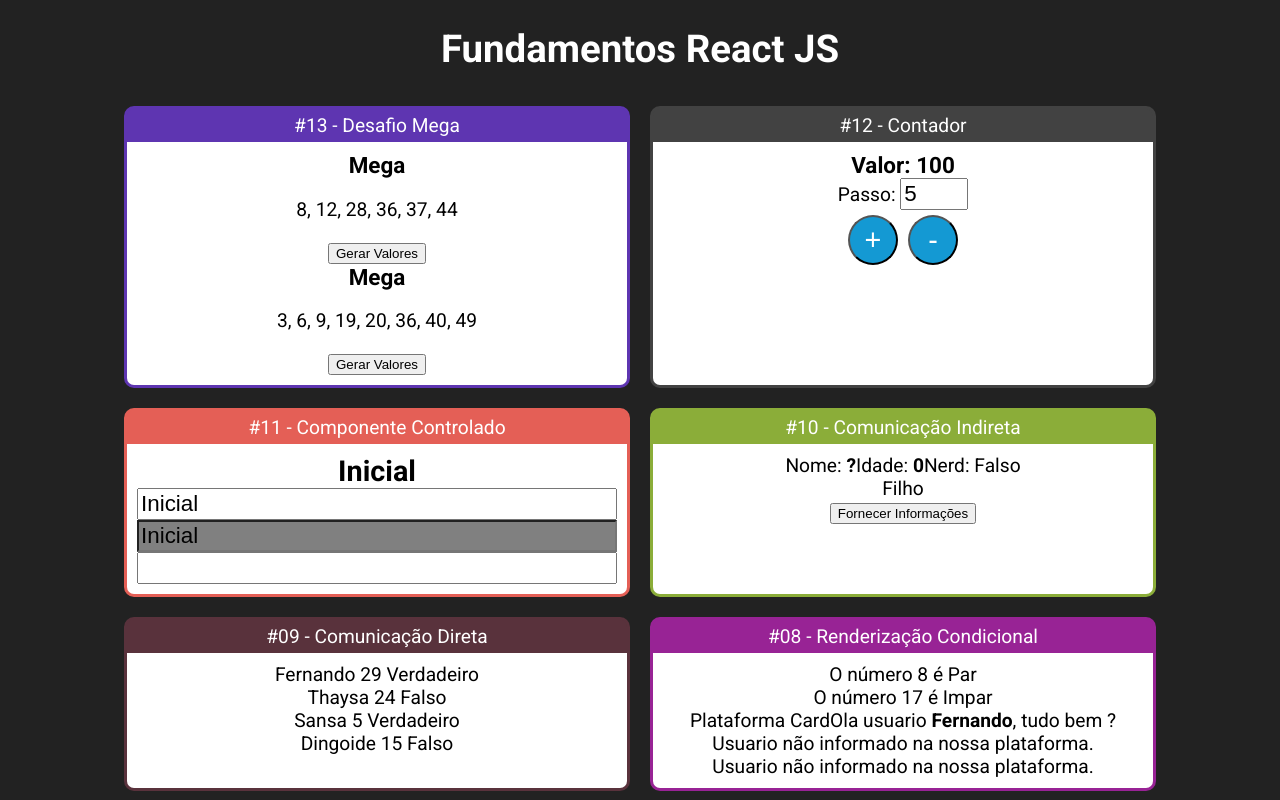
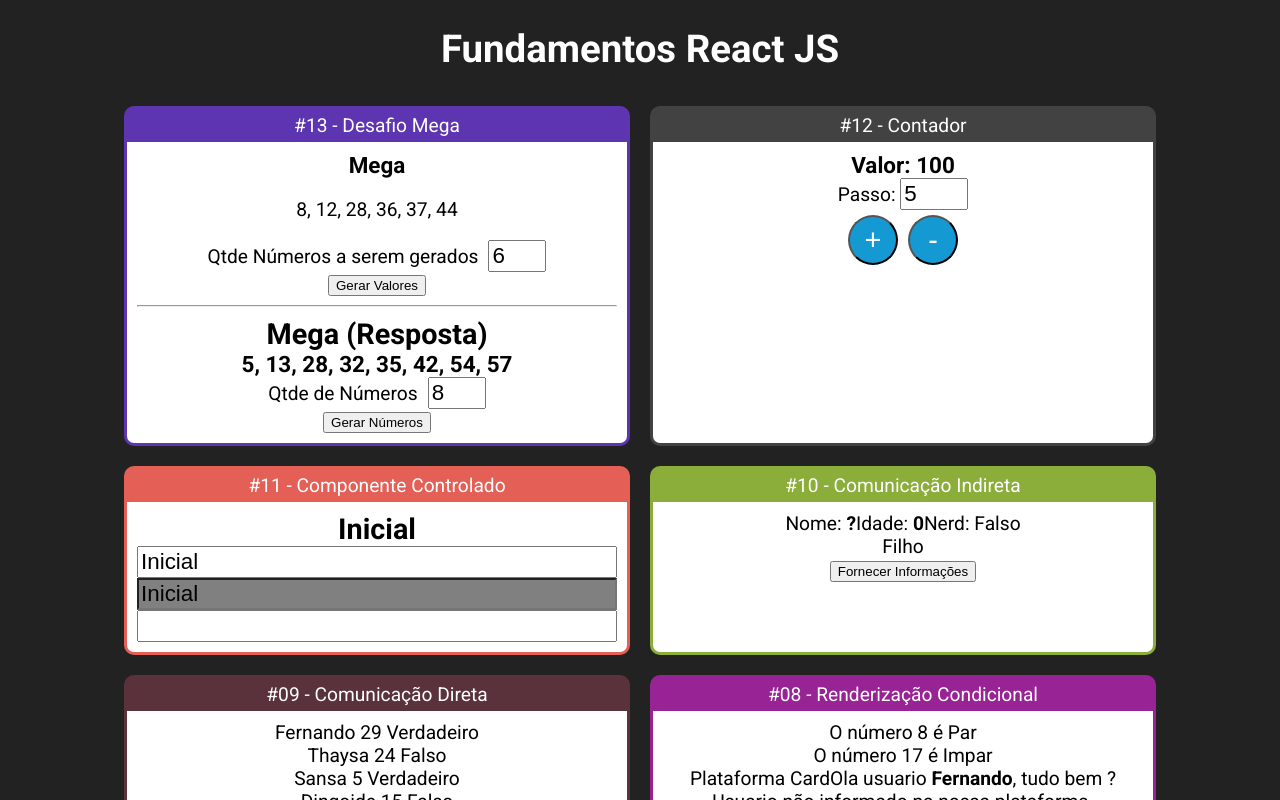
Before and after one commit to fermendes91/react-fundamentos, a React (Create React App) app in the folder fundamentos-react/: page / in a window 1280 px wide. Shown: the top 800 px of the page. Built offline with nearby package versions, Linux system fonts and the light colour scheme.

Commit message:
Resposta do Desafio da Mega feito pelo instrutor e correçoes no desafio realizado por mim

```diff
--- a/fundamentos-react/src/App.jsx
+++ b/fundamentos-react/src/App.jsx
@@ -1,5 +1,6 @@
 import React from 'react'
 
+import MegaResposta from './components/mega/MegaResposta'
 import Mega from './components/mega/Mega'
 import Contador from './components/contador/Contador'
 import Input from './components/formulario/Input'
@@ -28,7 +29,10 @@ const App = _ =>
 
             <Card titulo="#13 - Desafio Mega" color="#5e35b1">
                 <Mega />
-                <Mega numerosSorteados={8} />
+                <hr/>
+
+                <MegaResposta qtde={8} />
+
             </Card>
 
             <Card titulo="#12 - Contador" color="#424242">
--- a/fundamentos-react/src/components/formulario/Input.jsx
+++ b/fundamentos-react/src/components/formulario/Input.jsx
@@ -7,7 +7,6 @@ const Input = () => {
     const [valor, setValor] = useState('Inicial')
 
     function quandoMudar(e) {
-        console.log(e.target.value)
         setValor(e.target.value)
     }
 
--- /dev/null
+++ b/fundamentos-react/src/components/mega/Mega.css
@@ -0,0 +1,10 @@
+.Mega input {
+    font-size: 1.4rem;
+    width: 50px;
+
+}
+
+.Mega label {
+    margin-right: 10px;
+
+}
--- a/fundamentos-react/src/components/mega/Mega.jsx
+++ b/fundamentos-react/src/components/mega/Mega.jsx
@@ -4,16 +4,29 @@ import surpresinhaMega from './surpresinhaMega'
 
 const Mega = (props) => {
 
-    const [numeros, setNumeros] = useState(surpresinhaMega(props.numerosSorteados))
+    const [qtde, setQtde] = useState(props.qtdeNumeros || 6)
+    const [numeros, setNumeros] = useState(surpresinhaMega(qtde))
 
     const generateSurpresinha = _ => {
-        setNumeros(surpresinhaMega(props.numerosSorteados))
+        setNumeros(surpresinhaMega(qtde))
     }
 
     return (
-        <div>
+        <div className="Mega">
             <h3>Mega</h3>
-            <p>{numeros.map( (num,i) => numeros.length != i+1 ? num + ', ' : num)}</p>
+            {numeros.length
+                ? <p>{numeros.map( (num,i) => numeros.length !== i+1 ? num + ', ' : num)}</p>
+                : <p>O número minimo para geração é de 6</p>}
+            <div>
+                <label>Qtde Números a serem gerados</label>
+                <input type="number" value={qtde} onChange={e=> {
+                    if (+e.target.value > 60) {
+                        e.target.value = 60
+                    }
+                    setQtde(+e.target.value)
+                    setNumeros(surpresinhaMega(+e.target.value))
+                }} />
+            </div>
             <button onClick={generateSurpresinha}>Gerar Valores</button>
         </div>
     );
--- /dev/null
+++ b/fundamentos-react/src/components/mega/MegaResposta.jsx
@@ -0,0 +1,45 @@
+import React, { useState } from 'react';
+
+import "./Mega.css"
+
+const MegaResposta = props => {
+
+    const gerarNumeros = (qtde) => {
+        return Array(qtde).fill(0).reduce((nums) => {
+            const novoNumero = gerarNumerosNaoContido(1, 60, nums)
+            return [...nums, novoNumero]
+        }, []).sort((n1, n2) => n1 - n2)
+    }
+
+    const gerarNumerosNaoContido = (min, max, array) => {
+        const aleatorio = parseInt(Math.random() * (max + 1 - min)) + min
+        return array.includes(aleatorio) ? gerarNumerosNaoContido(min, max, array) : aleatorio
+    }
+
+    const [qtde, setQtde] = useState(props.qtde || 6)
+    const numerosIniciais = gerarNumeros(qtde)
+    const [numeros, setNumeros] = useState(numerosIniciais);
+
+    return (
+        <div className="Mega">
+            <h2>Mega (Resposta)</h2>
+            <h3>{numeros.join(', ')}</h3>
+            <div>
+                <label>Qtde de Números</label>
+                <input
+                    type="number"
+                    min="6"
+                    max="15"
+                    value={qtde}
+                    onChange={e => {
+                       setQtde(+e.target.value)
+                       setNumeros(gerarNumeros(+e.target.value))
+                    }}
+                />
+            </div>
+            <button onClick={_ => setNumeros(gerarNumeros(qtde))}>Gerar Números</button>
+        </div>
+    );
+}
+
+export default MegaResposta;
--- a/fundamentos-react/src/components/mega/surpresinhaMega.js
+++ b/fundamentos-react/src/components/mega/surpresinhaMega.js
@@ -1,22 +1,22 @@
 
 const surpresinhaMega = (qtde = 6) => {
 
+
     if (qtde < 6) {
-        console.log('O número minimo para a surpresinha são 6')
-        return;
+        return [];
     }
 
     let arr = Array.apply(null, Array(qtde))
 
     arr = arr.map((_, i, arrMap) => {
-        let value = randomValue()
+        let aleatorio = randomValue()
 
-        while (arr.find(item => item === value)) {
-            value = randomValue()
+        while (arr.find(vlrArray => vlrArray === aleatorio)) {
+            aleatorio = randomValue()
         }
-        arrMap[i] = value
+        arrMap[i] = aleatorio
 
-        return value;
+        return aleatorio;
 
     })
 
```
Also changed, not shown: fundamentos-react/src/components/mega/surpresinhaMegaResposta.js (added, +11 -0 lines), 1 other file (tests, documents, lock files or other folders).
